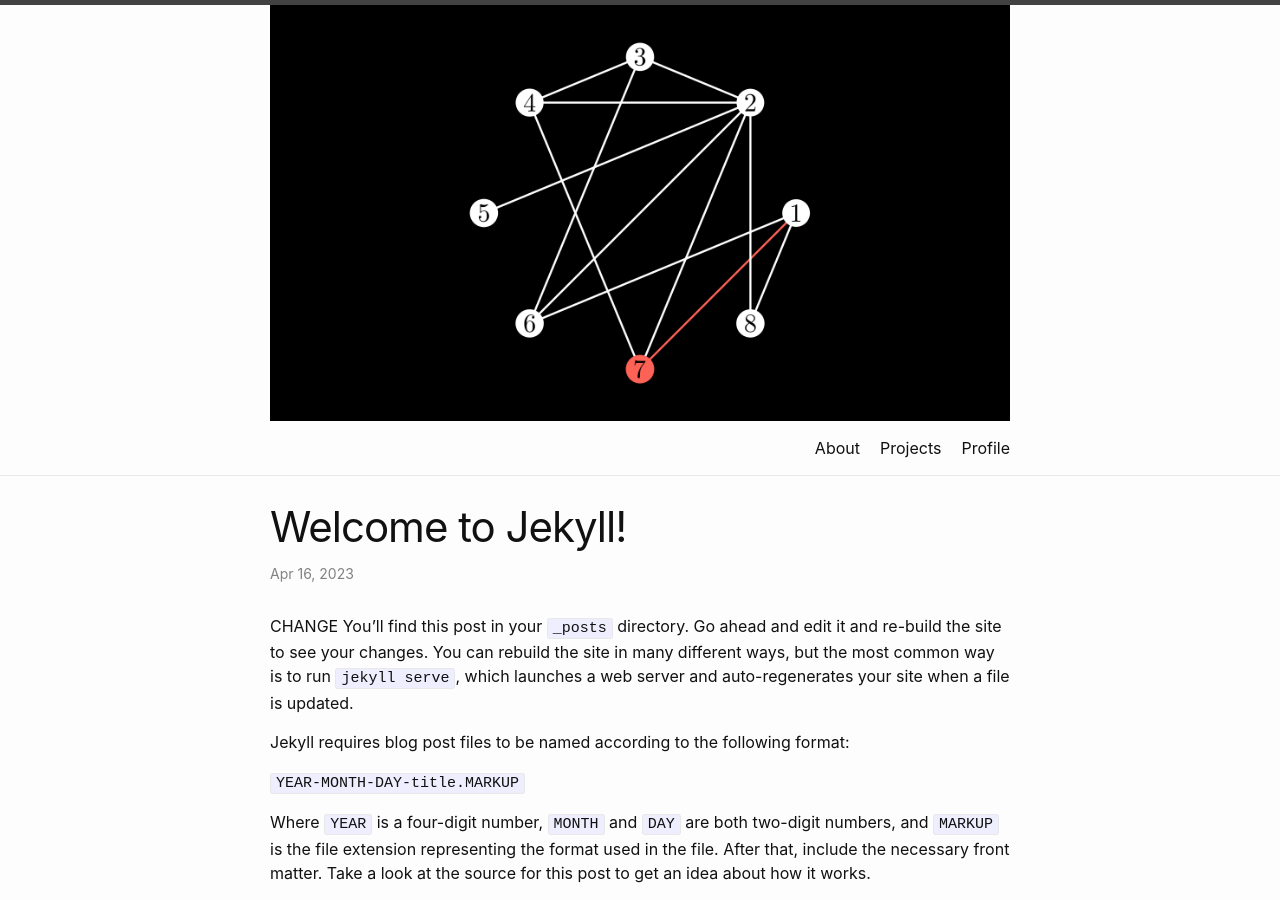
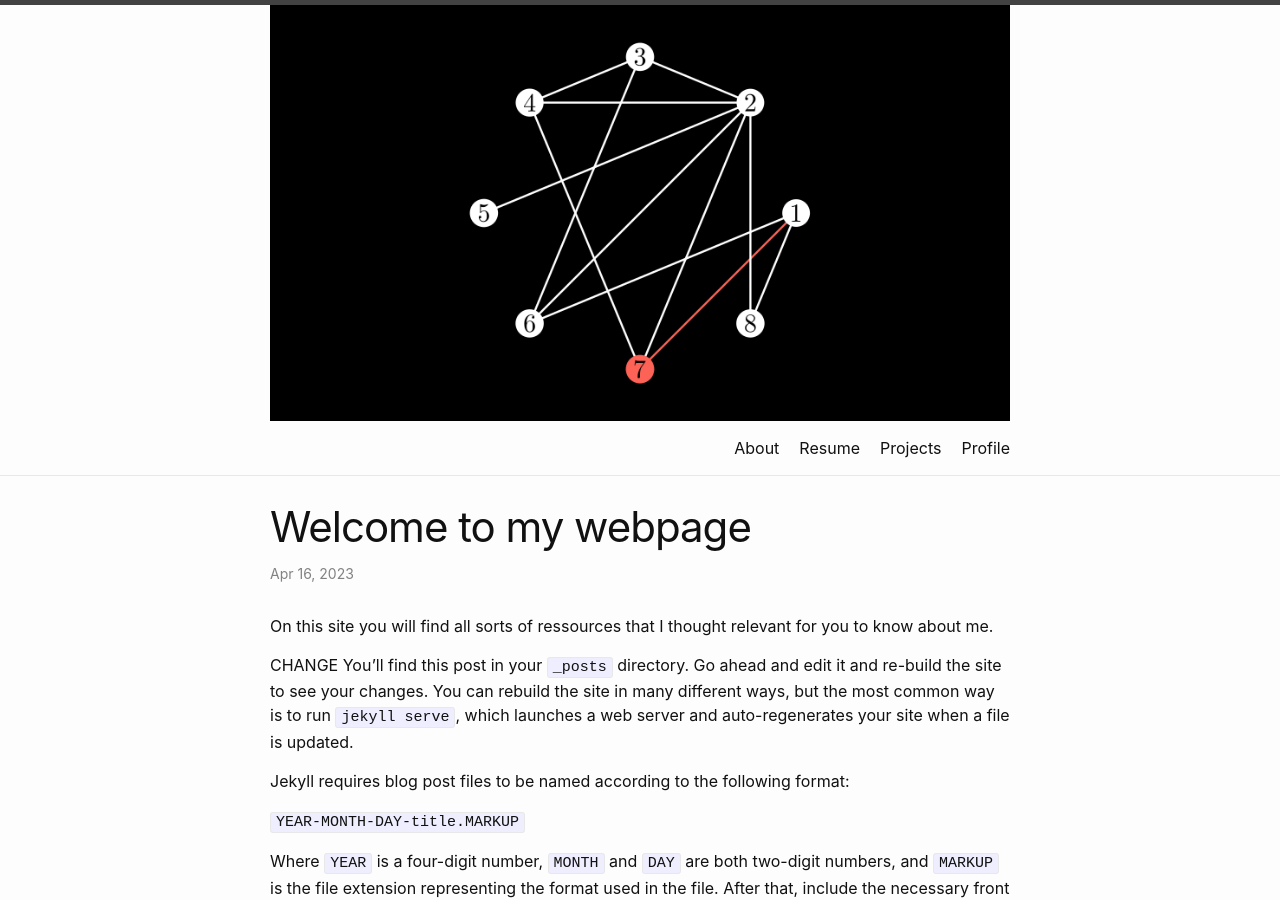
Before and after one commit to jeanphilippeadielou/jeanphilippeadielou.github.io, a Jekyll site: the page built from _posts/2023-04-15-welcome-to-jekyll.markdown, in a window 1280 px wide and 900 px high. Built offline with Jekyll 4.4.1, drawn with Linux system fonts in a browser that asks for light colours.

Commit message:
New images and Resume added

```diff
--- a/_posts/2023-04-15-welcome-to-jekyll.markdown
+++ b/_posts/2023-04-15-welcome-to-jekyll.markdown
@@ -1,9 +1,11 @@
 ---
 layout: post
-title:  "Welcome to Jekyll!"
+title:  "Welcome to my webpage"
 date:   2023-04-15 20:41:23 -0400
 categories: jekyll update
 ---
+On this site you will find all sorts of ressources that I thought relevant for you to know about me.
+
 CHANGE You’ll find this post in your `_posts` directory. Go ahead and edit it and re-build the site to see your changes. You can rebuild the site in many different ways, but the most common way is to run `jekyll serve`, which launches a web server and auto-regenerates your site when a file is updated.
 
 Jekyll requires blog post files to be named according to the following format:
--- a/blog-projects/_posts/2023-08-15-my-first-project-blog.markdown
+++ b/blog-projects/_posts/2023-08-15-my-first-project-blog.markdown
@@ -3,6 +3,9 @@ layout: post
 title:  "My first project blog"
 date:   2023-08-14 20:41:23
 category: Project
+image: /assets/apollo.jpg
 ---
 
-Welcome to my first project blog !
+Here, you will find a collection of my projects so far
+
+![]({{ page.image }})
```
Also changed, not shown: _layouts/home-resume.html (added, +36 -0 lines), blog-personal/_posts/2023-08-15-my-first-personal-blog.markdown (+6 -1 lines), resume/_posts/2023-08-15-my-first-project-blog.markdown (added, +11 -0 lines), resume/index.markdown (added, +8 -0 lines), 3 other files.
